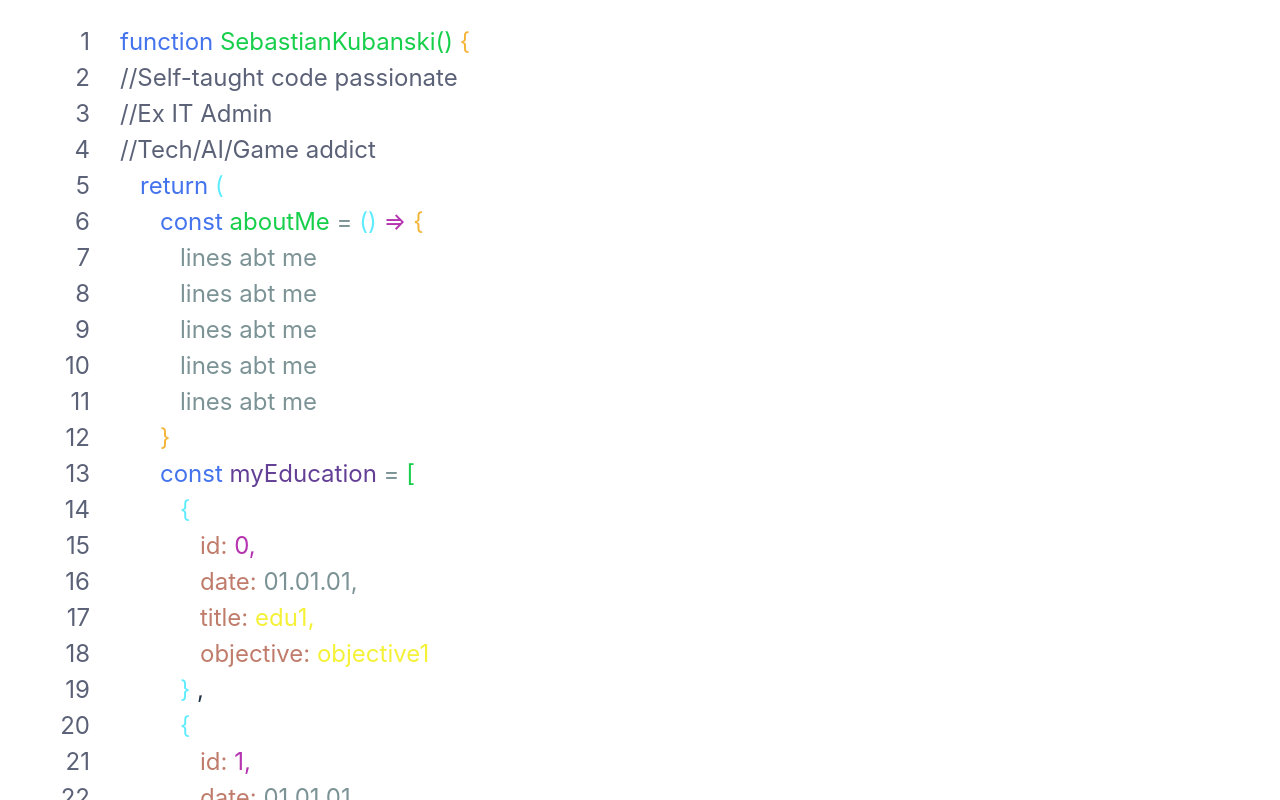
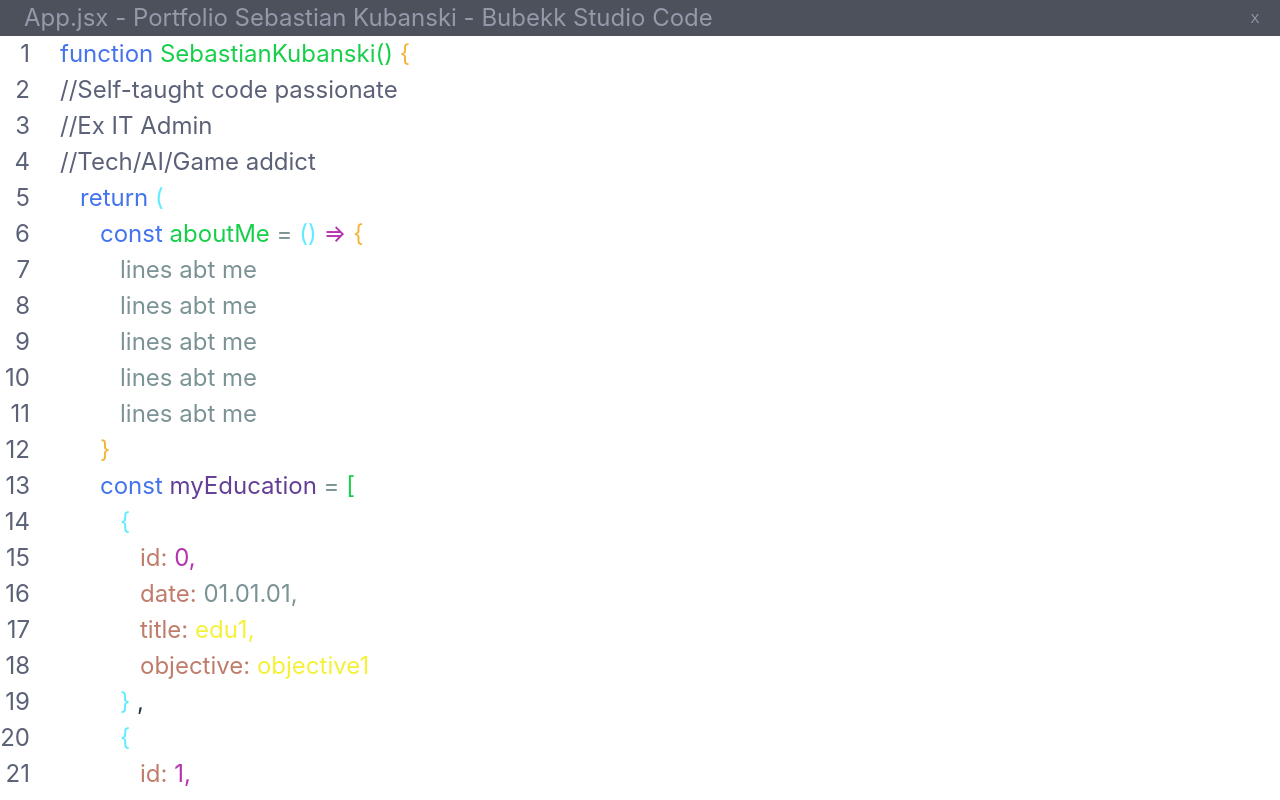
Before and after one commit to Bubekk/Portfolio, a React (Vite) app: page / in a window 1280 px wide. Shown: the top 800 px of the page. Built offline with nearby package versions, Linux system fonts and the light colour scheme.

Commit message:
dummy NavBar added

```diff
--- a/src/App.css
+++ b/src/App.css
@@ -1,7 +1,5 @@
 #root {
-  max-width: 1280px;
-  margin: 0 1.5rem;
-  padding: 1rem;
+  max-width: 100vw;
   display: flex;
   flex-direction: column;
   /* text-align: center; */
--- a/src/components/MainFunction/MainFunction.jsx
+++ b/src/components/MainFunction/MainFunction.jsx
@@ -1,4 +1,5 @@
 import "../MainFunction/mainFunction.scss";
+import NavBar from "../NavBar/NavBar";
 import Line from "../Line/Line";
 import AboutMe from "../AbtMe/AboutMe";
 import Education from "../Education/Education";
@@ -8,6 +9,7 @@ import Skills from "../Skills/Skills";
 function MainFunction(props) {
   return (
     <div className="main-function">
+      <NavBar />
       <Line number={1}>
         <span className="main-function__text main-function__text--one">function </span>{" "}
         <span className="main-function__text main-function__text--two">SebastianKubanski()</span>{" "}
--- /dev/null
+++ b/src/components/NavBar/NavBar.jsx
@@ -0,0 +1,12 @@
+import "./navbar.scss";
+
+function NavBar(props) {
+  return (
+    <nav className="navbar">
+      <p className="navbar__filename">App.jsx - Portfolio Sebastian Kubanski - Bubekk Studio Code</p>
+      <button className="navbar__btn">&#935;</button>
+    </nav>
+  );
+}
+
+export default NavBar;
--- /dev/null
+++ b/src/components/NavBar/navBar.scss
@@ -0,0 +1,23 @@
+@use "../../style/colors";
+.navbar {
+  display: flex;
+  flex-direction: row;
+  justify-content: space-between;
+  height: 1.5rem;
+  background-color: colors.$nav-bg;
+  padding-left: 1rem;
+  &__filename {
+    color: colors.$nav-gray;
+    margin: 0;
+  }
+  &__btn {
+    color: colors.$nav-gray;
+    border: none;
+    background: none;
+    width: 50px;
+    &:hover {
+      color: white;
+      background-color: colors.$btn-highlight;
+    }
+  }
+}
--- a/src/style/_colors.scss
+++ b/src/style/_colors.scss
@@ -10,3 +10,6 @@ $symbol-purple: #b535b0;
 $number: #fdc661;
 $bg-highlight: #34373f;
 $object-name: #c07c6b;
+$btn-highlight: #ca5656;
+$nav-bg: #4d515c;
+$nav-gray: #949aaa;
```
